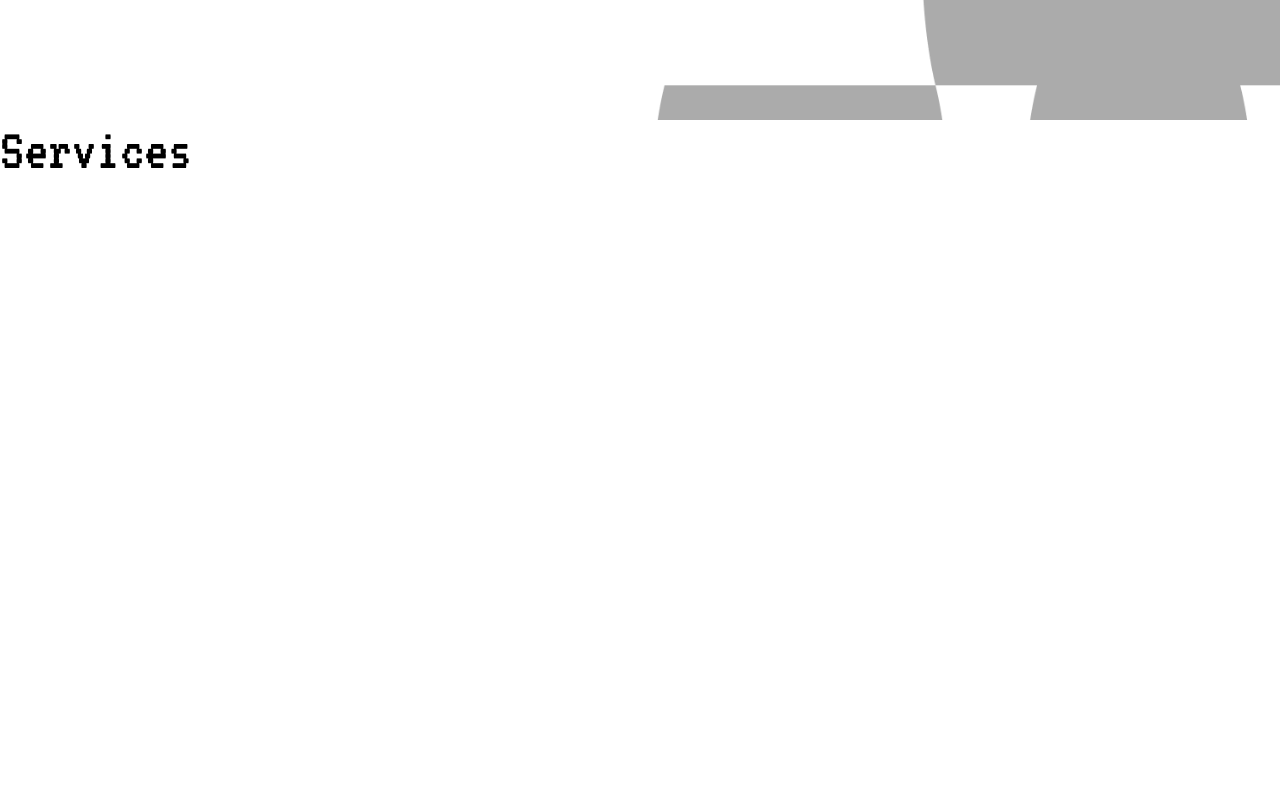
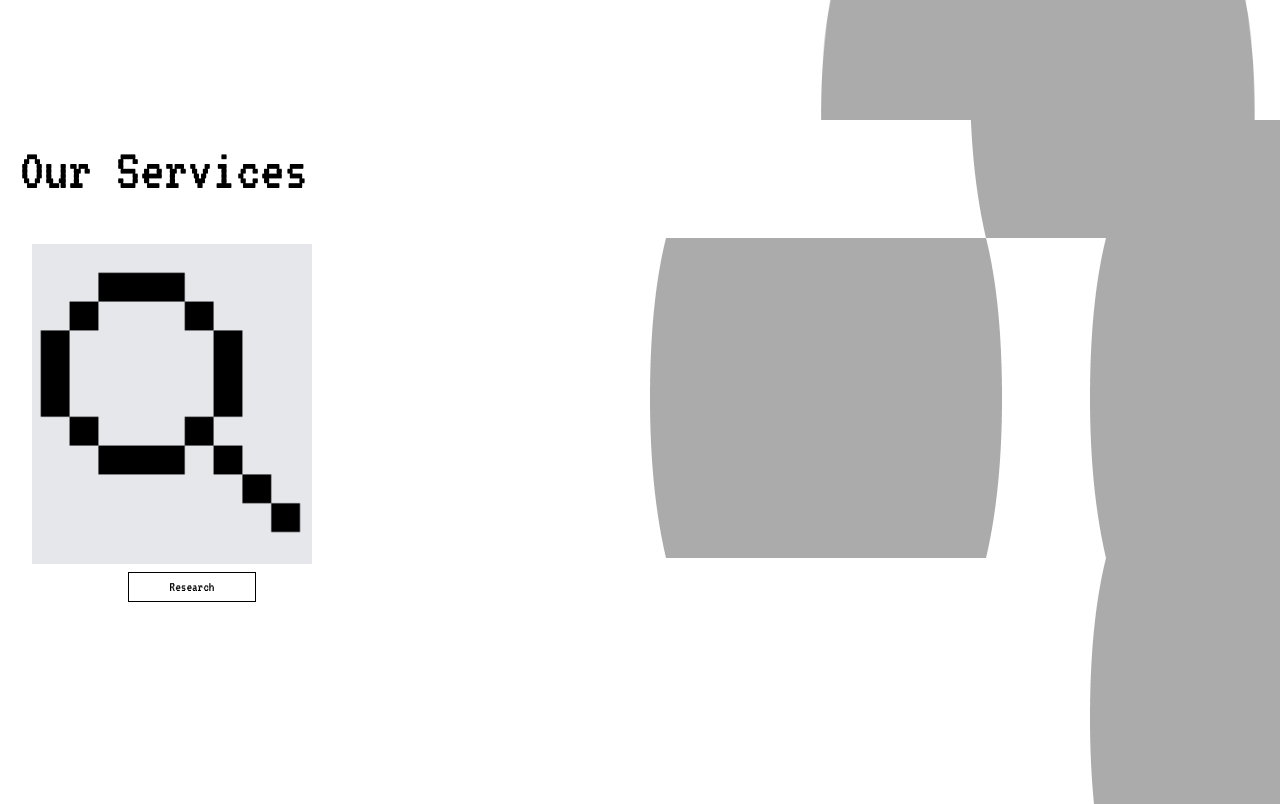
Before and after one commit to c7-studio/landing, a Next.js app: page / in a window 1280 px wide. Shown: the part 680-1484 px from the top of the page. Built offline with nearby package versions, Linux system fonts and the light colour scheme.

Commit message:
styling and rendering Services image gallery

```diff
--- a/components/Projects.jsx
+++ b/components/Projects.jsx
@@ -2,6 +2,6 @@ import React from 'react'
 
 export const Projects = () => {
   return (
-    <div className='h-screen' id="projects"><h2 className='text-6xl'>Projects</h2></div>
+    <div className='h-screen' id="contact"><h2 className='text-6xl'>Projects</h2></div>
   )
 }
--- /dev/null
+++ b/components/ServiceItem.jsx
@@ -0,0 +1,24 @@
+import React, { useState } from 'react'
+import Image from 'next/image'
+
+
+function ServiceItem({image, title}) {
+    const [isLoading, setLoading] = useState(true);
+
+  return (
+    <div className='group'>
+        <div className='aspect-w-1 aspect-h-1 xl:aspect-w-7 xl:aspect-h-8 w-full overflow-hidden bg-gray-200'>
+            <Image
+                src={image}
+                className= {isLoading ? 'grayscale-blur-2xl' : 'grayscale-0 blur-0'}
+                onLoadingComplete={() => setLoading(false)}
+                layout="fill" // required
+                objectFit="cover"
+            />
+        </div>
+        <h2 className='mx-24 my-2 w-32 border-solid border border-black p-1 text-sm text-center'>{title}</h2>
+    </div>
+  )
+}
+
+export default ServiceItem
--- a/components/Services.jsx
+++ b/components/Services.jsx
@@ -1,7 +1,15 @@
 import React from 'react'
+import ServiceItem from './ServiceItem'
 
 export const Services = () => {
   return (
-    <div className='h-screen' id="services"><h2 className='text-6xl'>Services</h2></div>
+    <div className='h-screen custom-img-2' id="services">
+      <h2 className='text-6xl p-5'>Our Services</h2>
+      <div className='max-w-2xl mx-auto py-10 px-4 sm:py-6 sm:px-6 lg:max-w-7xl lg:px-8'>
+        <div className='grid grid-cols-1 gap-y-10 sm:grid-col-2 gap-x-6 lg:grid-cols-3 xl:grid-cols-4 xl:gap-x-8'>
+          <ServiceItem image={'/research.png'} title={'Research'}/>
+        </div>
+      </div>
+    </div>
   )
 }
--- a/package.json
+++ b/package.json
@@ -15,6 +15,7 @@
     "react-icons": "^4.4.0"
   },
   "devDependencies": {
+    "@tailwindcss/aspect-ratio": "^0.4.2",
     "autoprefixer": "^10.4.12",
     "eslint": "8.24.0",
     "eslint-config-next": "12.3.1",
--- a/styles/globals.css
+++ b/styles/globals.css
@@ -8,5 +8,9 @@ html{
 }
 
 .custom-img{
-    background-image: url('../img/hero.png')
+    background-image: url('../public/hero1.png')
 }
+
+.custom-img-2{
+    background-image: url('../public/hero2.png')
+}
--- a/tailwind.config.js
+++ b/tailwind.config.js
@@ -7,5 +7,5 @@ module.exports = {
   theme: {
     extend: {},
   },
-  plugins: [],
+  plugins: [require('@tailwindcss/aspect-ratio')],
 }
```
Also changed, not shown: public/research.png (added), 1 other file (tests, documents, lock files or other folders).
